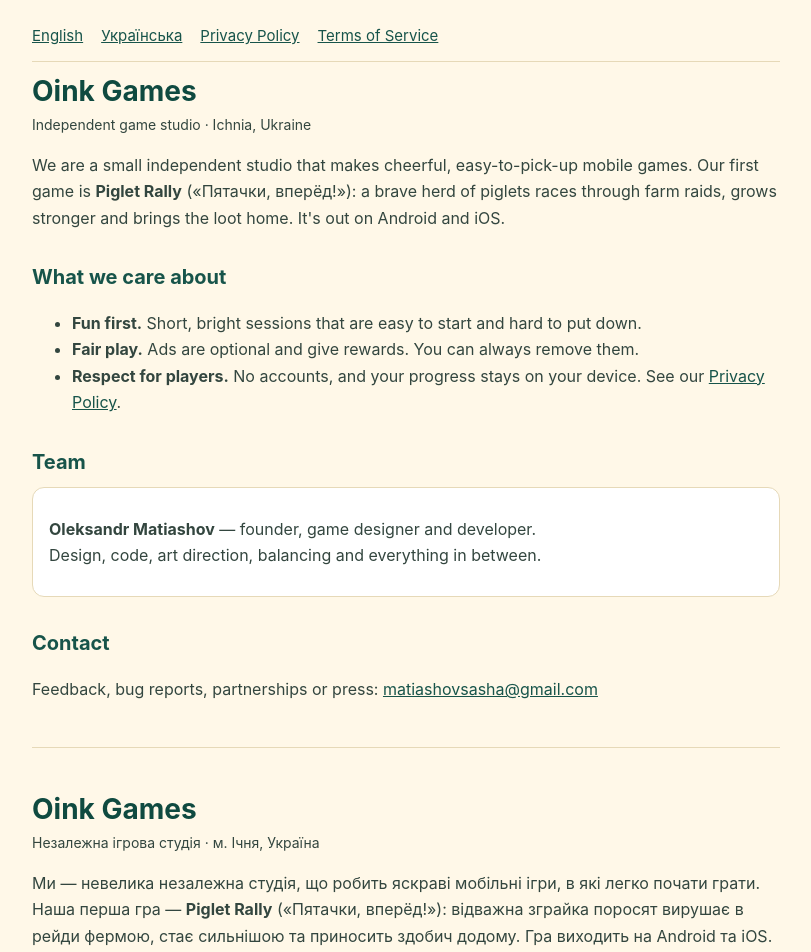
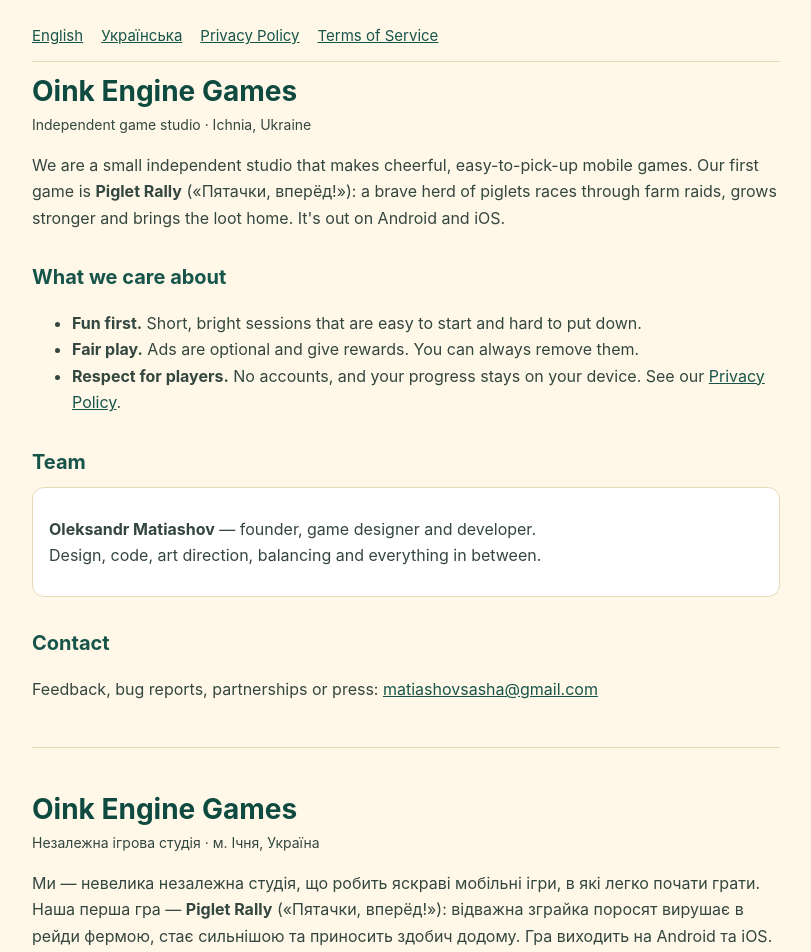
Before and after one commit to GodOfZero/piglet-rally-privacy, a plain HTML site: page team/index.html in a window 1280 px wide. Shown: the top 952 px of the page, without its empty margins (234-1045 px from the left). Drawn offline with Linux system fonts and the light colour scheme.

Commit message:
Rename studio to Oink Engine Games
Co-Authored-By: Claude Opus 5.5 <noreply@anthropic.com>

```diff
--- a/team/index.html
+++ b/team/index.html
@@ -3,8 +3,8 @@
 <head>
 <meta charset="utf-8">
 <meta name="viewport" content="width=device-width, initial-scale=1">
-<title>Oink Games — Team</title>
-<meta name="description" content="Oink Games is the indie studio behind the mobile game Piglet Rally.">
+<title>Oink Engine Games — Team</title>
+<meta name="description" content="Oink Engine Games is the indie studio behind the mobile game Piglet Rally.">
 <link rel="stylesheet" href="../style.css">
 </head>
 <body>
@@ -12,7 +12,7 @@
 <nav><a href="#en">English</a><a href="#uk">Українська</a><a href="../">Privacy Policy</a><a href="../terms/">Terms of Service</a></nav>
 
 <section id="en">
-<h1>Oink Games</h1>
+<h1>Oink Engine Games</h1>
 <p class="date">Independent game studio · Ichnia, Ukraine</p>
 
 <p>We are a small independent studio that makes cheerful, easy-to-pick-up mobile games.
@@ -40,7 +40,7 @@ Design, code, art direction, balancing and everything in between.</p>
 <hr>
 
 <section id="uk" lang="uk">
-<h1>Oink Games</h1>
+<h1>Oink Engine Games</h1>
 <p class="date">Незалежна ігрова студія · м. Ічня, Україна</p>
 
 <p>Ми — невелика незалежна студія, що робить яскраві мобільні ігри, в які легко почати грати.
```
